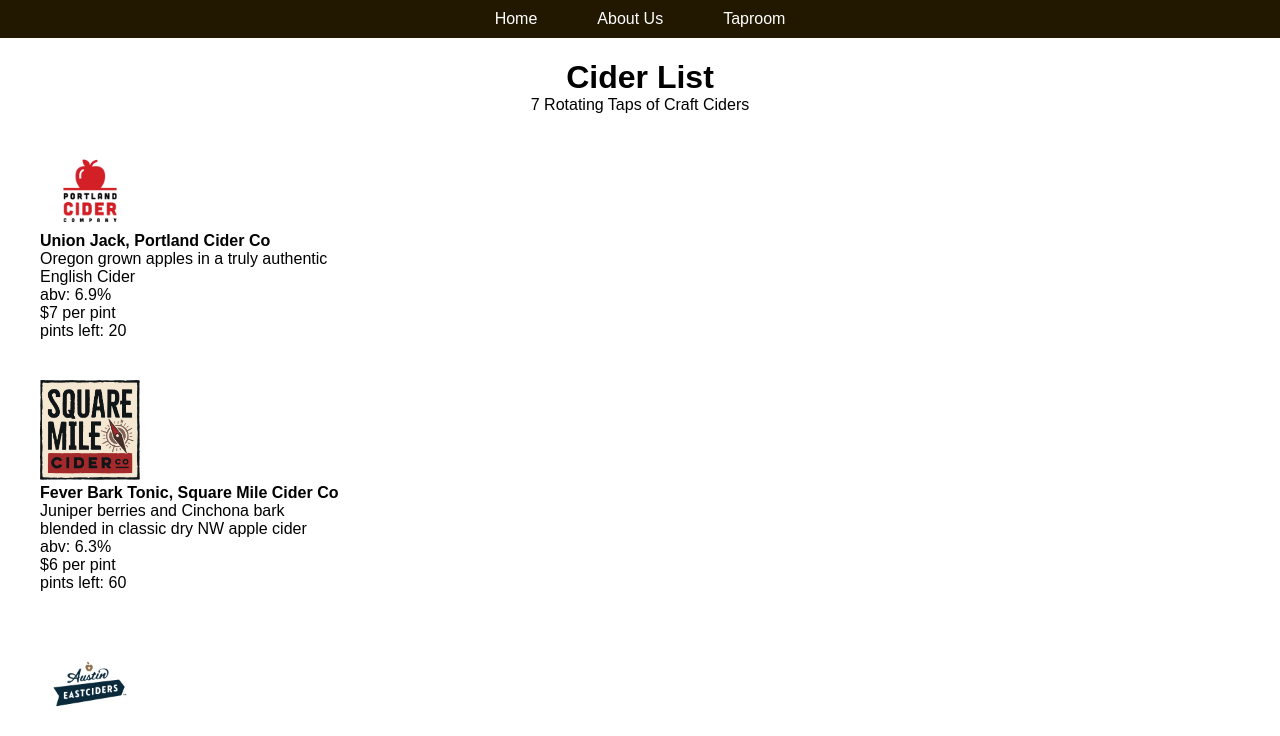
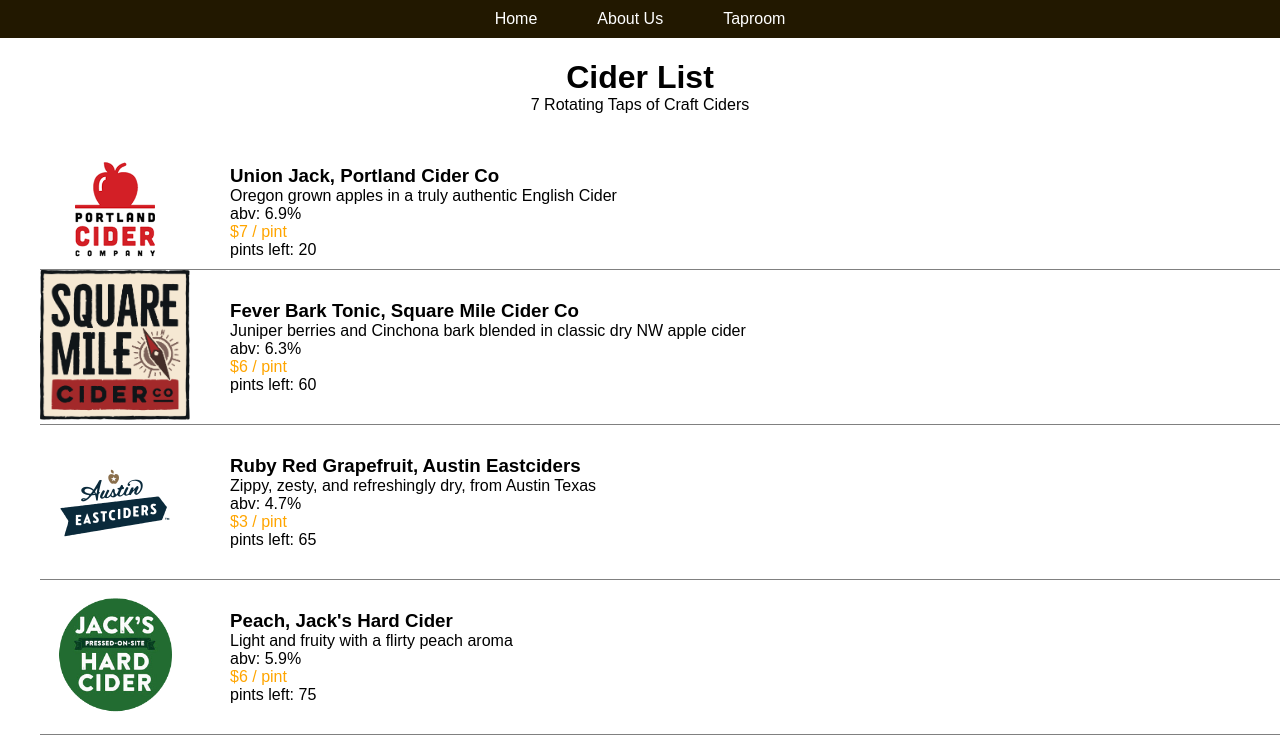
Before and after one commit to robinsola/Cider-House, a React app: page /#/CiderList in a window 1280 px wide. Shown: the top 736 px of the page. Built offline with nearby package versions, Linux system fonts and the light colour scheme.

Commit message:
style cider info

```diff
--- a/src/components/Cider.jsx
+++ b/src/components/Cider.jsx
@@ -6,20 +6,33 @@ function Cider(props) {
     <div>
       <style jsx>{`
         img {
-          width: 100px;
+          width: 150px;
+        }
+        p:nth-of-type(3) {
+          font-weight: 400;
+          color: orange;
         }
         .ciderGroup {
-          width: 300px;
-          margin: 0 0 40px 0;
+          display: flex;
+          align-items: center;
+          padding 40px;
+          border-bottom: 1px solid gray;
+        }
+        .ciderInfo {
+          margin: 0 0 0 40px;
         }
       `}</style>
       <div className="ciderGroup">
-        <img src={props.image}/>
-        <h4>{props.name}, {props.brewer}</h4>
-        <p>{props.description}</p>
-        <p>abv: {props.abv}</p>
-        <p>${props.price} per pint</p>
-        <p>pints left: {props.remaining}</p>
+        <div className="logo">
+          <img src={props.image}/>
+        </div>
+        <div className="ciderInfo">
+          <h3>{props.name}, {props.brewer}</h3>
+          <p>{props.description}</p>
+          <p>abv: {props.abv}</p>
+          <p>${props.price} / pint</p>
+          <p>pints left: {props.remaining}</p>
+        </div>
       </div>
     </div>
   );
```
